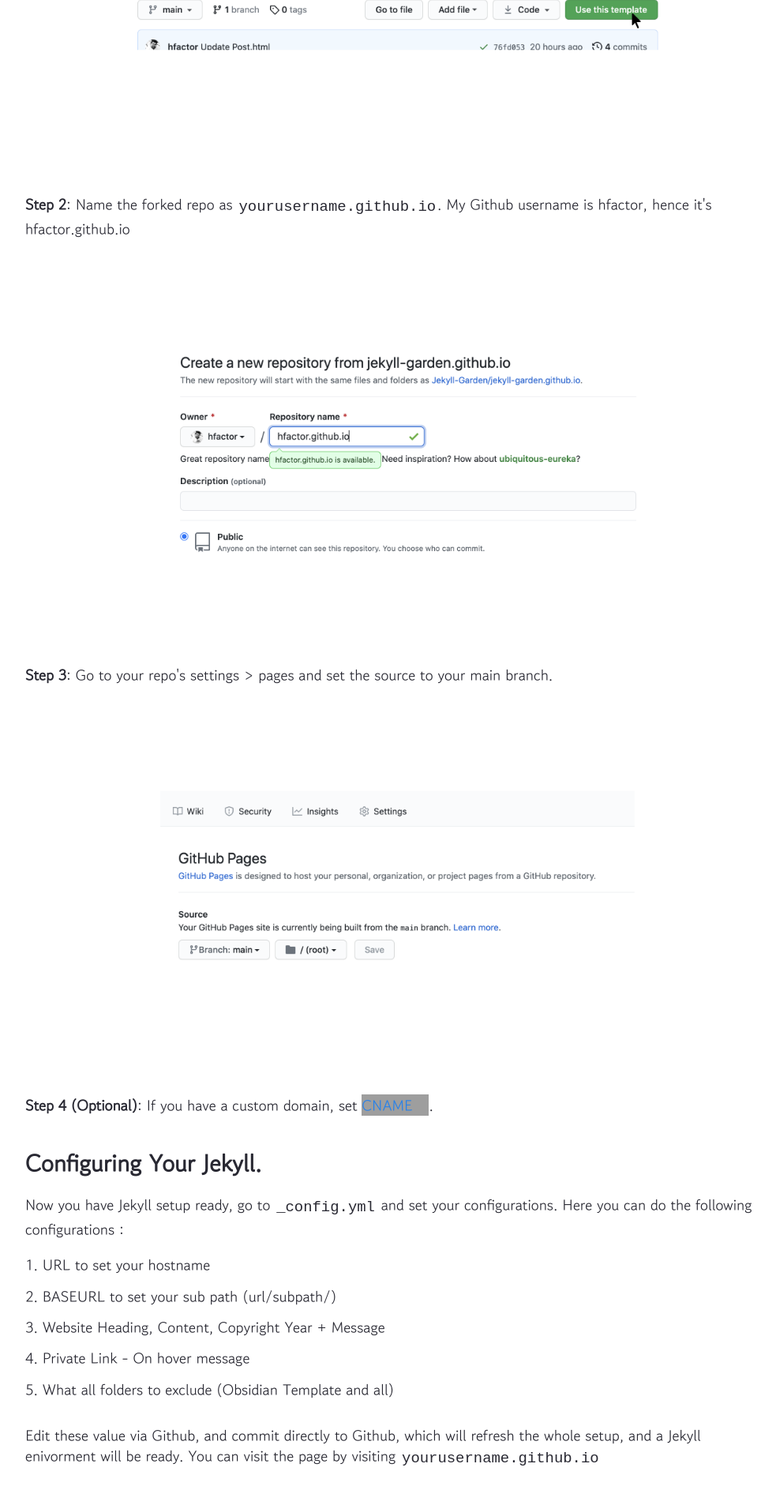
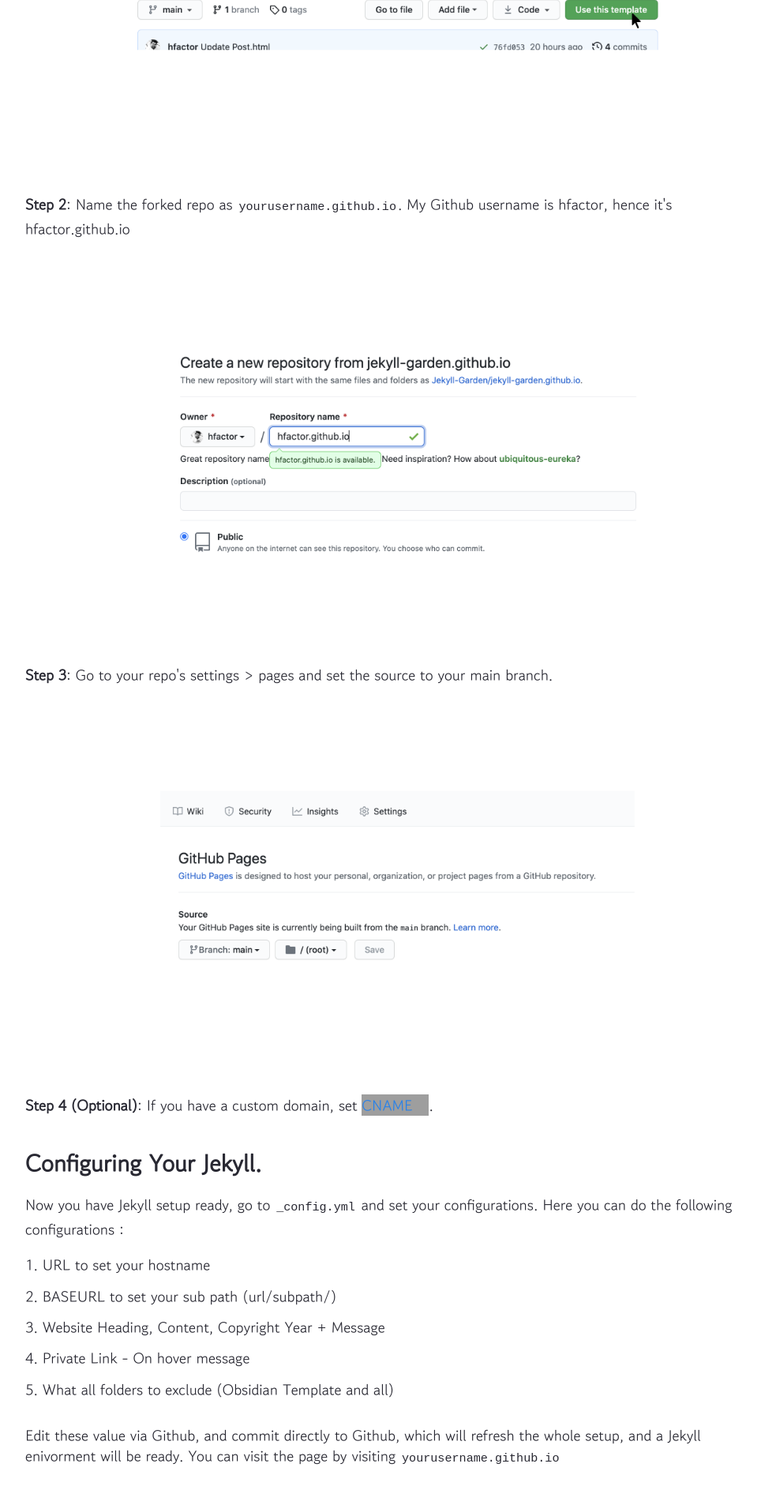
Before and after one commit to hey-brian/hey-brian.github.io, a Jekyll site: the page built from _posts/2020-03-01-how-to.md, in a window 1280 px wide. Shown: the part 685-2591 px from the top of the page at 79% size, without its empty margins (137-1120 px from the left). Built offline with Jekyll 4.4.1, drawn with Linux system fonts in a browser that asks for light colours; grey boxes are pictures that could not be loaded.

Commit message:
20230313 code block font size updated

```diff
--- a/assets/css/style.css
+++ b/assets/css/style.css
@@ -130,7 +130,8 @@
 }
 
 code {
-    font-size: var(--text-m);
+    font-size: 0.8em;
+    /* original: font-size: var(--text-m); */
     font-weight: var(--text-leading-normal);
     padding: 0.25em 0.5em 0.25em;
 }
@@ -392,7 +393,8 @@
     word-wrap: break-word !important;
     padding: 15px 15px 15px 15px;
     vertical-align: middle;
-    font-size: 1em;
+    font-size: 0.8em;
+    /* original: 1em */
 
 }
 
```
